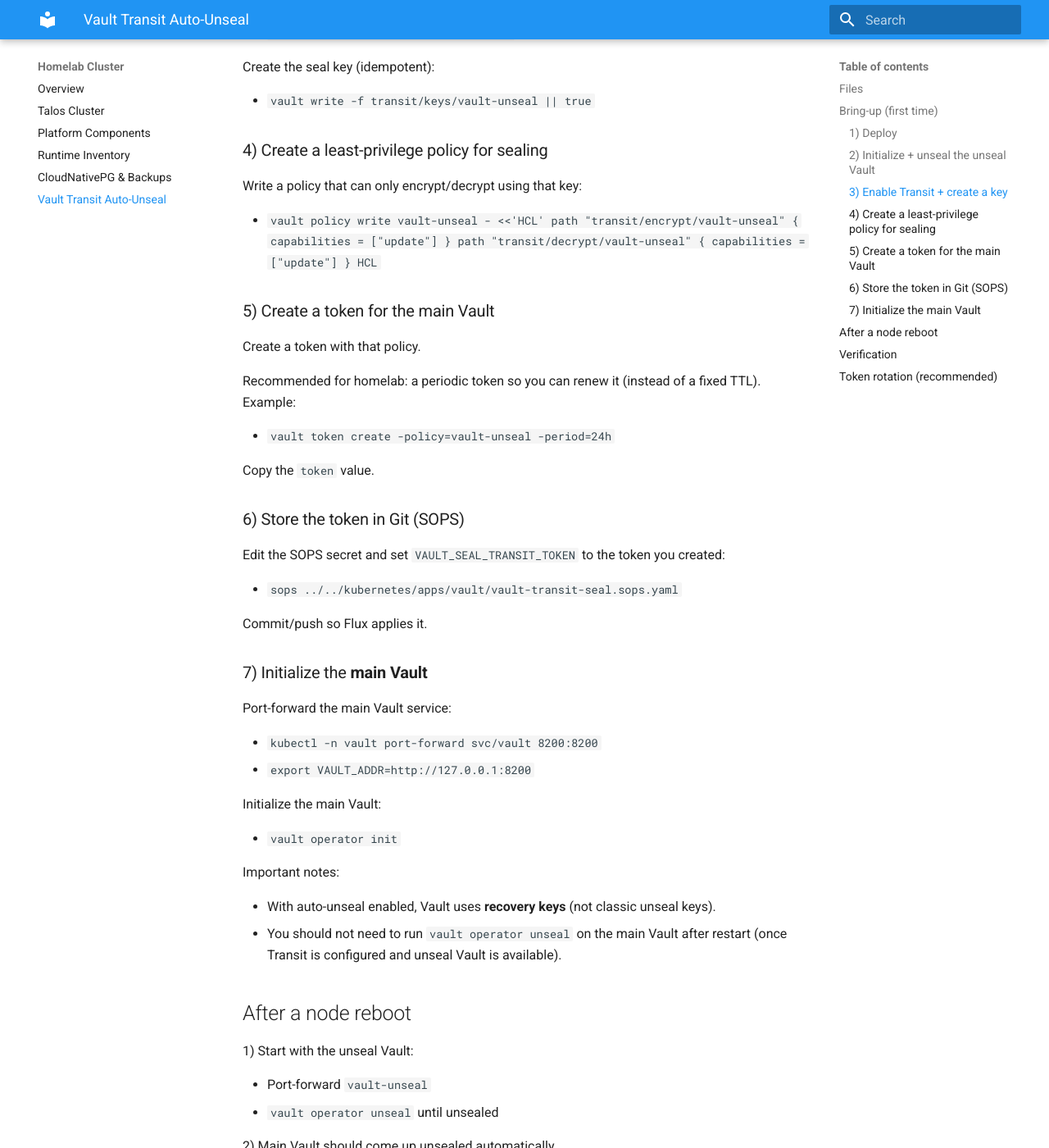
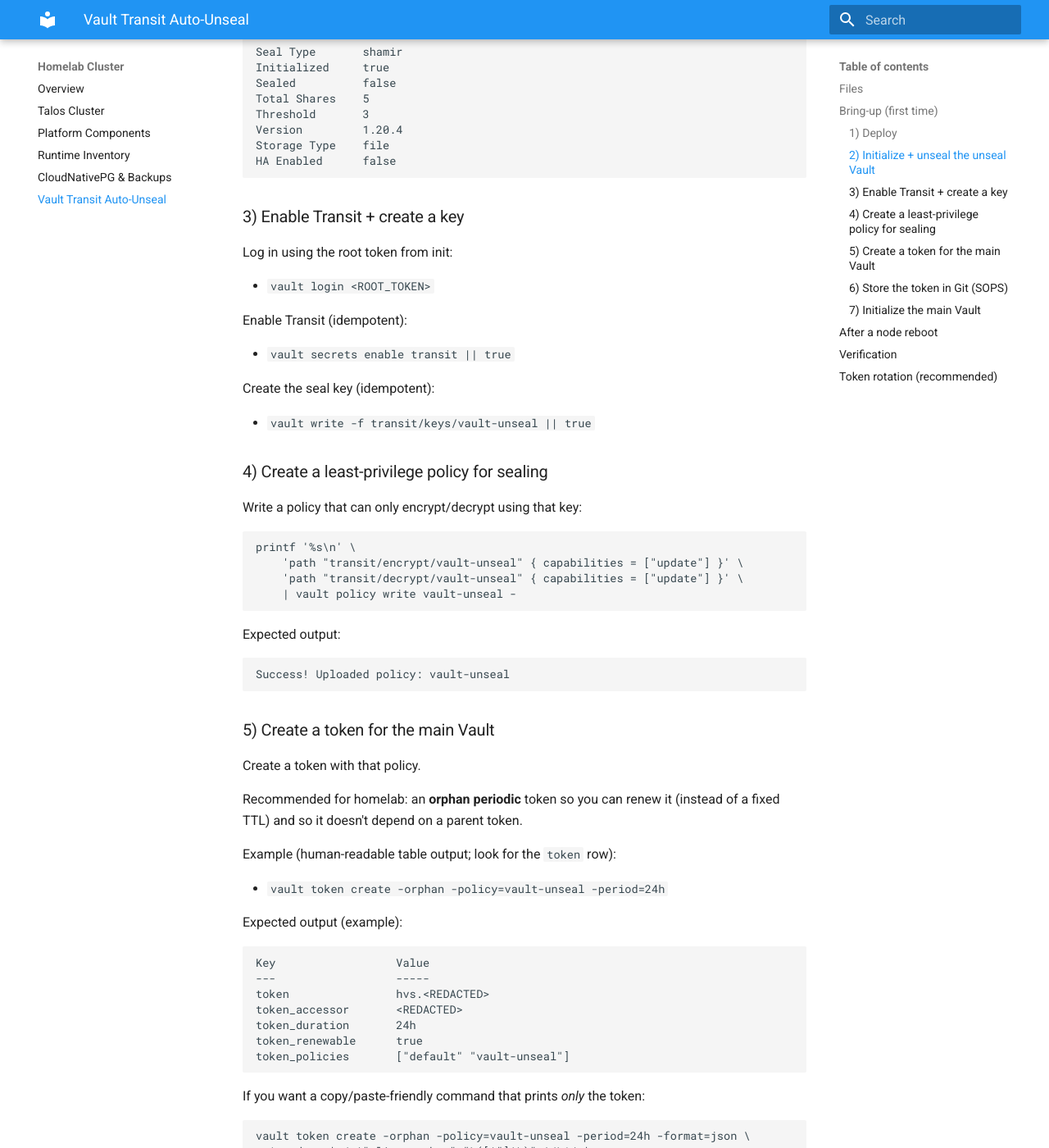
Before and after one commit to webgrip/homelab-cluster, an MkDocs documentation site: the page built from docs/techdocs/docs/vault-transit-auto-unseal.md, in a window 1280 px wide and 1400 px high, scrolled down 1341 px. Shown: the whole window at 82% size. Built offline with MkDocs 1.6.1 and Material for MkDocs 9.7.7, drawn with Linux system fonts in a browser that asks for light colours; some of the changed text lies outside the part shown.

Commit message:
fix(vault): unseal transit token update

````diff
--- a/docs/techdocs/docs/vault-transit-auto-unseal.md
+++ b/docs/techdocs/docs/vault-transit-auto-unseal.md
@@ -26,8 +26,10 @@
 
 Port-forward the unseal Vault service:
 
-- `kubectl -n vault-unseal port-forward svc/vault-unseal 8201:8200`
-- `export VAULT_ADDR=http://127.0.0.1:8201`
+- `kubectl -n vault-unseal port-forward svc/vault-unseal 8200:8200`
+- `export VAULT_ADDR=http://127.0.0.1:8200`
+
+If `8200` is already in use on your workstation, use a different local port (example: `8201:8200`) and set `VAULT_ADDR` accordingly.
 
 Initialize Vault (save the output somewhere safe):
 
@@ -36,6 +38,25 @@
 Unseal (repeat until it reports unsealed):
 
 - `vault operator unseal`
+
+Sanity check (example output):
+
+```sh
+vault status
+```
+
+```
+Key             Value
+---             -----
+Seal Type       shamir
+Initialized     true
+Sealed          false
+Total Shares    5
+Threshold       3
+Version         1.20.4
+Storage Type    file
+HA Enabled      false
+```
 
 ### 3) Enable Transit + create a key
 
@@ -55,20 +76,47 @@
 
 Write a policy that can only encrypt/decrypt using that key:
 
-- `vault policy write vault-unseal - <<'HCL'
-path "transit/encrypt/vault-unseal" { capabilities = ["update"] }
-path "transit/decrypt/vault-unseal" { capabilities = ["update"] }
-HCL`
+```sh
+printf '%s\n' \
+	'path "transit/encrypt/vault-unseal" { capabilities = ["update"] }' \
+	'path "transit/decrypt/vault-unseal" { capabilities = ["update"] }' \
+	| vault policy write vault-unseal -
+```
+
+Expected output:
+
+```
+Success! Uploaded policy: vault-unseal
+```
 
 ### 5) Create a token for the main Vault
 
 Create a token with that policy.
 
-Recommended for homelab: a periodic token so you can renew it (instead of a fixed TTL). Example:
+Recommended for homelab: an **orphan periodic** token so you can renew it (instead of a fixed TTL) and so it doesn't depend on a parent token.
 
-- `vault token create -policy=vault-unseal -period=24h`
+Example (human-readable table output; look for the `token` row):
 
-Copy the `token` value.
+- `vault token create -orphan -policy=vault-unseal -period=24h`
+
+Expected output (example):
+
+```
+Key                  Value
+---                  -----
+token                hvs.<REDACTED>
+token_accessor       <REDACTED>
+token_duration       24h
+token_renewable      true
+token_policies       ["default" "vault-unseal"]
+```
+
+If you want a copy/paste-friendly command that prints *only* the token:
+
+```sh
+vault token create -orphan -policy=vault-unseal -period=24h -format=json \
+  | sed -n 's/.*"client_token":"\([^"]*\)".*/\1/p'
+```
 
 ### 6) Store the token in Git (SOPS)
 
````
Also changed, not shown: 1 other file.
